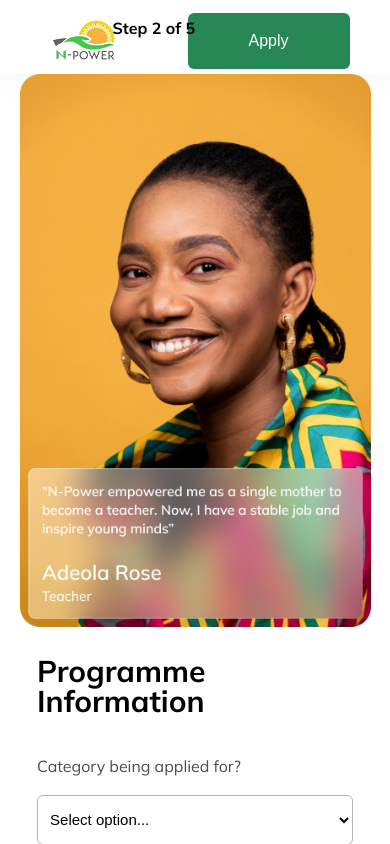
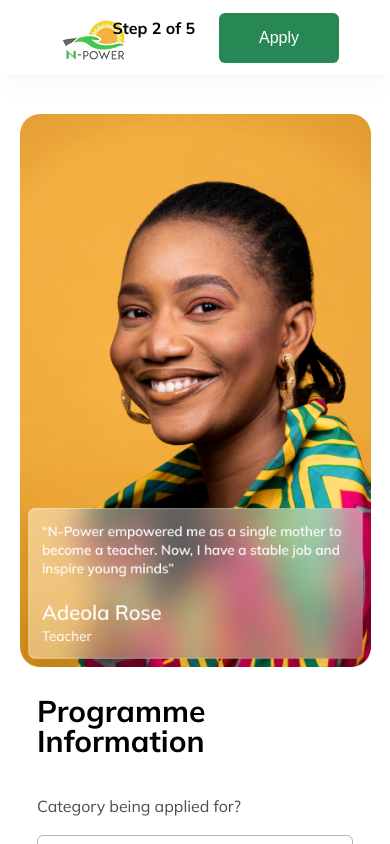
Before and after one commit to Chidinmaojimba/N-agropro2, a React (Vite) app: page /programme in a window 390 px wide. Built offline with nearby package versions, Linux system fonts and the light colour scheme.

Commit message:
responsiveness

```diff
--- a/src/component/Home.tsx
+++ b/src/component/Home.tsx
@@ -44,8 +44,9 @@ const navigate = useNavigate();
 
           <div className="overviewTwo">
                   <h2> Overview</h2>
+                  <div className="overviewp">
                   <p>N-Power Agro volunteers will provide advisory services to farmers across the<br></br> country. They will disseminate the knowledge that has been aggregated by the<br></br> Federal Ministry of Agriculture and Rural Development in the area of extension<br></br> services. They will also gather data of Nigeria’s agriculture assets.</p>
-
+                   </div>
                   <button  className="overviewBttn" onClick={() => navigate("/biodata")}>
                     Apply
                    </button>
--- a/src/index.css
+++ b/src/index.css
@@ -286,8 +286,8 @@ body{
 }
 
 .overviewTwo p {
-  width: 780;
-  height: 136;
+  /* width: 780; */
+  /* height: 136; */
   opacity: 1;
   gap: 16px;
   font-family: Mulish;
@@ -477,7 +477,26 @@ display: flex;
     display: none;
   }
 
+
+
+  .overviewp {
+    /* display: flex;
+    align-items: center;
+   justify-items:center;
+    align-self: center; */
+    /* text-align: center; */
+  }
+
   /* .footer-links{
     justify-content: space-around;
     align-items: center; */
   }
+
+
+  @media  (max-width: 505px) {
+.apply-btn {
+  height: 50px;
+    width: 120px;
+}
+
+  }
--- a/src/styles/biodata.css
+++ b/src/styles/biodata.css
@@ -264,6 +264,14 @@ flex-direction: column;
 width:100%;
 }
 
-
+/* .form-group input, select{
+  width: 100%;
+} */
 
 }
+
+@media  (max-width: 518px) {
+.biodataImg {
+  margin-top: 40px;
+}
+}
```
